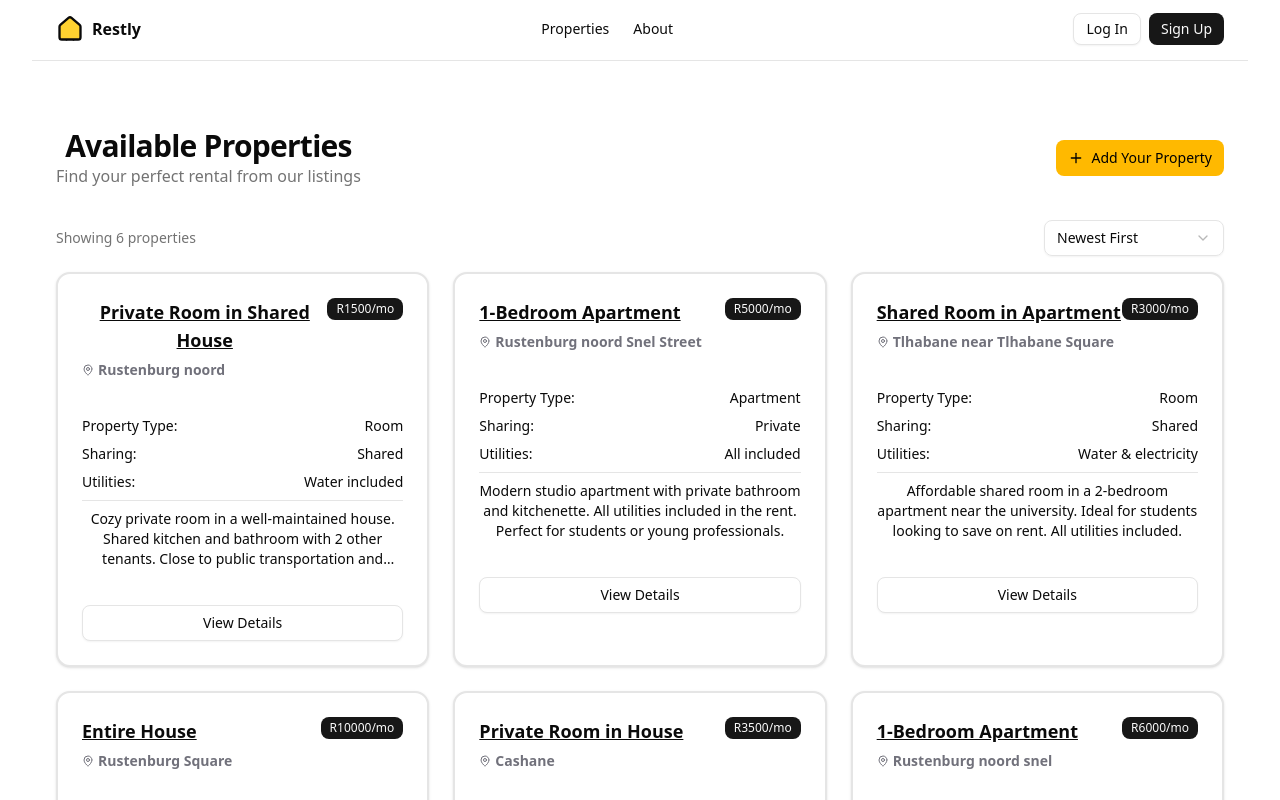
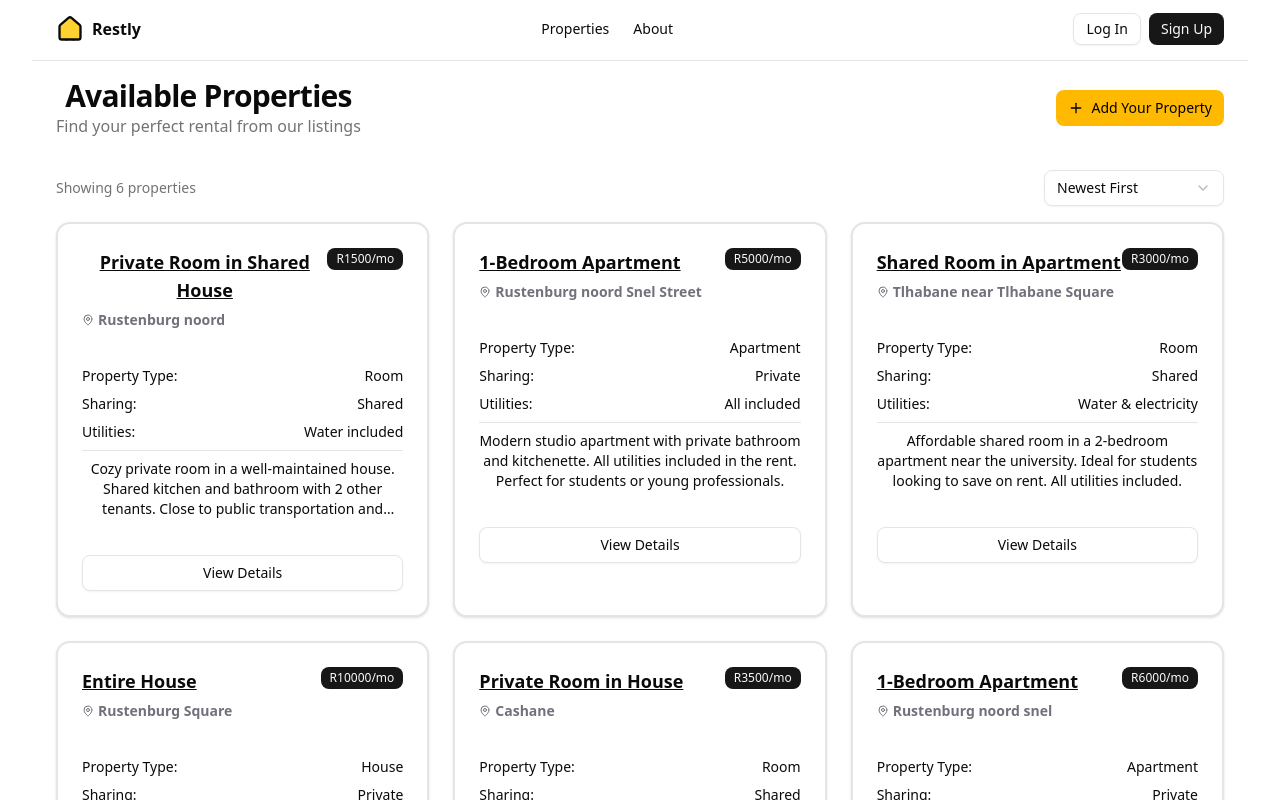
Before and after one commit to whoIsImai/Restly, a React (Vite) app: page /properties in a window 1280 px wide. Shown: the top 800 px of the page. Built offline with nearby package versions, Linux system fonts and the light colour scheme.

Commit message:
moved up

```diff
--- a/src/pages/Properties.tsx
+++ b/src/pages/Properties.tsx
@@ -17,7 +17,7 @@
   return (
     <div className="flex flex-col min-h-screen">
       <NavBar />
-      <main className="flex-1">
+      <main className="flex-1 mt-[-50px]">
         <div className="container px-4 py-6 md:px-6 md:py-8 top-[-50px]">
           <div className="flex flex-col md:flex-row justify-between items-start md:items-center mb-8 gap-4">
             <div>
```
